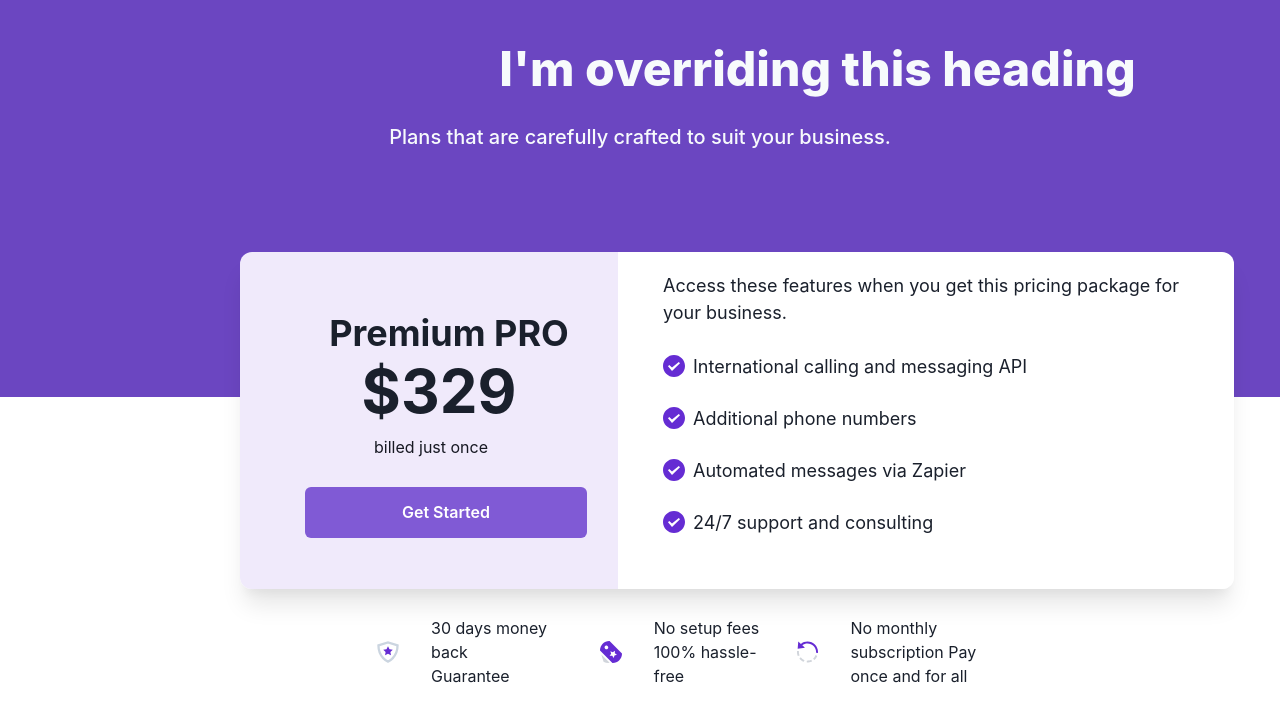
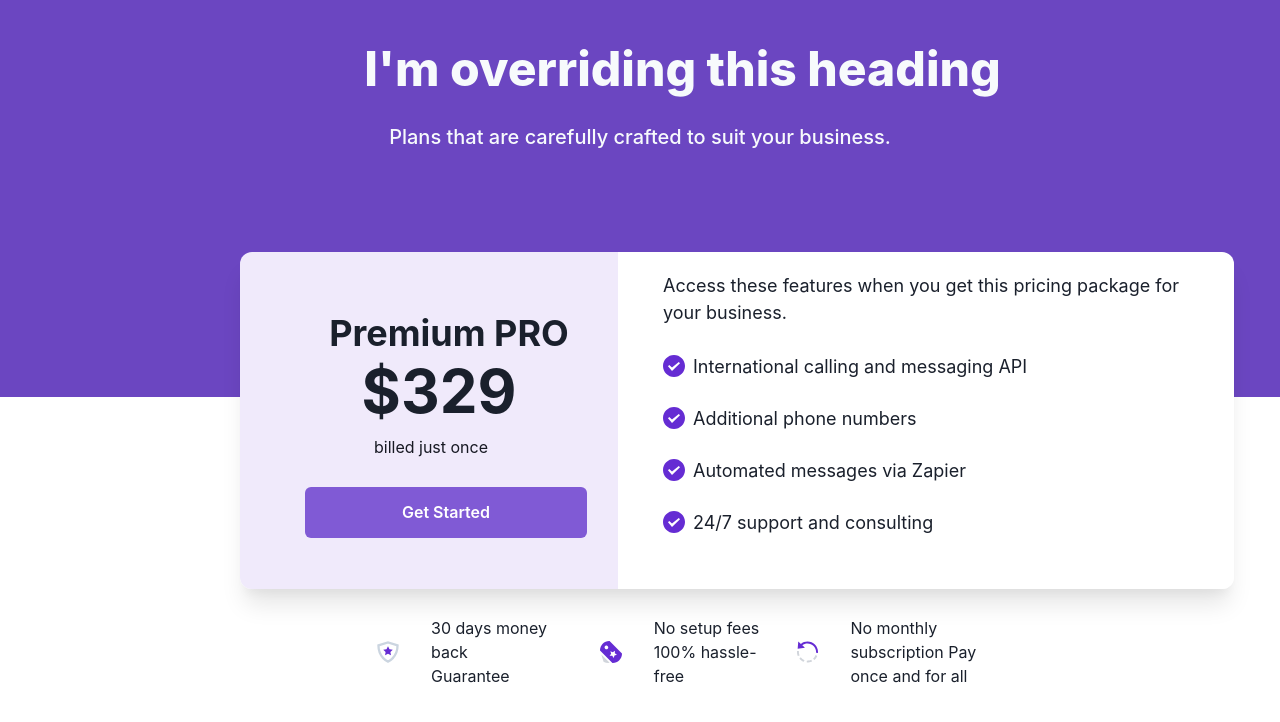
Before and after one commit to syedalirazazaidi/chakra-UI, a React (Create React App) app: page / in a window 1280 px wide. Shown: the top 722 px of the page. Built offline with nearby package versions, Linux system fonts and the light colour scheme.

Commit message:
add reponsiveness on UI

```diff
--- a/src/pages/header.jsx
+++ b/src/pages/header.jsx
@@ -3,21 +3,22 @@ import React from 'react'
 const Header = () => {
   return (
     <Box as="section" bg="purple.600" w="100%" h="397px" color="gray.50">
-      <VStack textAlign={['left','left','center']}>
+      <VStack textAlign={['left', 'left', 'center']}>
         <Heading
-          w={['366px', "751px", "751px"]}
+          w={['366px', '751px', '751px']}
           fontSize={['3xl', '3xl', '5xl']}
           mt="40.45px"
-         ml={[ "90px","355px","355px"]}
-
+          ml={['90px', '85px', '85px']}
           fontWeight="extrabold"
         >
           I'm overriding this heading
         </Heading>
         <Text
-        w={['280px','0px','100%']}
-
-        fontSize={[ '15px','20px','20px']}  fontWeight="medium" pt="4">
+          w={['280px', '0px', '100%']}
+          fontSize={['15px', '20px', '20px']}
+          fontWeight="medium"
+          pt="4"
+        >
           Plans that are carefully crafted to suit your business.
         </Text>
       </VStack>
```
